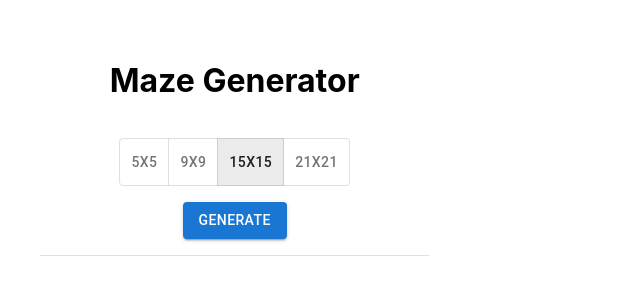
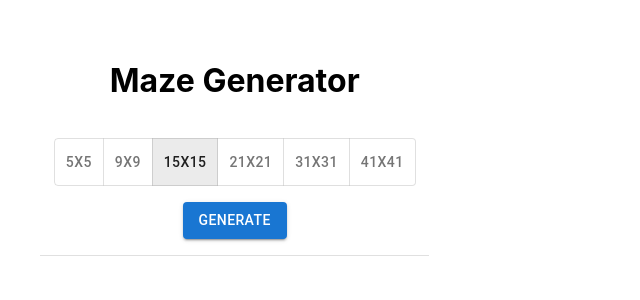
Before and after one commit to vakrilov/maze-generator, a React (Create React App) app: page / in a window 1280 px wide. Shown: the top 300 px of the page, without its empty margins (0-640 px from the left). Built offline with nearby package versions, Linux system fonts and the light colour scheme.

Commit message:
bigger mazes

```diff
--- a/src/App.tsx
+++ b/src/App.tsx
@@ -112,6 +112,8 @@ function App() {
             <ToggleButton value={9}>9x9</ToggleButton>
             <ToggleButton value={15}>15x15</ToggleButton>
             <ToggleButton value={21}>21x21</ToggleButton>
+            <ToggleButton value={31}>31x31</ToggleButton>
+            <ToggleButton value={41}>41x41</ToggleButton>
           </ToggleButtonGroup>
 
           <Button variant="contained" onClick={generateMazeHandler}>
```
